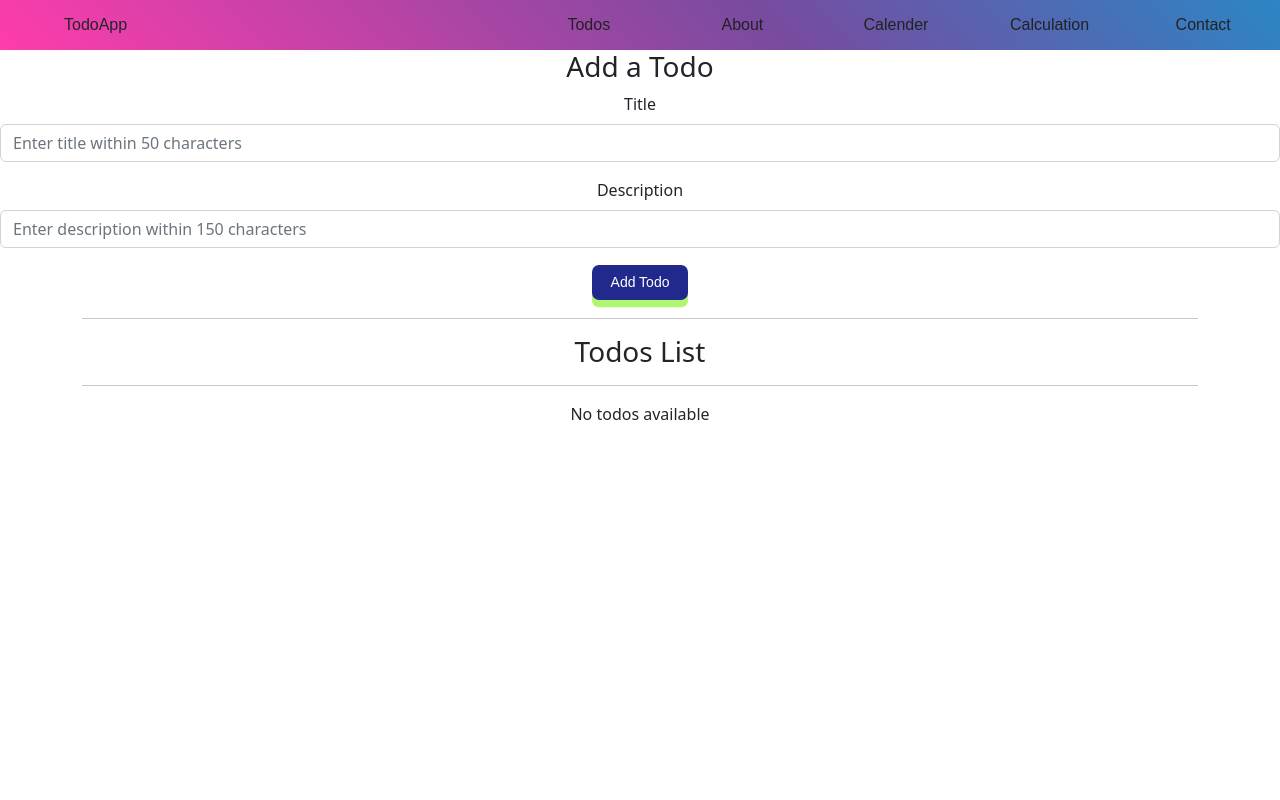
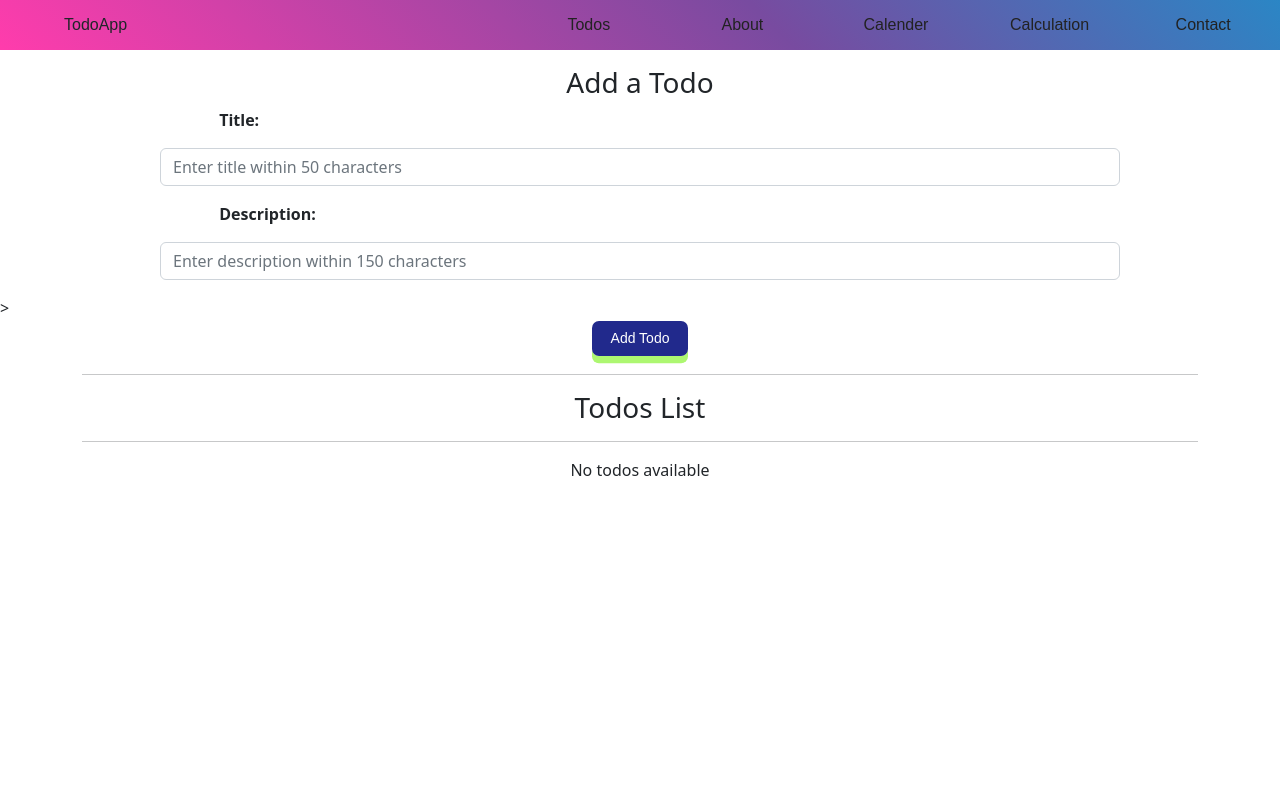
Before and after one commit to devmowais/React-TodoApp, a React (Create React App) app: page / in a window 1280 px wide. Shown: the top 800 px of the page. Built offline with nearby package versions, Linux system fonts and the light colour scheme.

Commit message:
updating...

```diff
--- a/src/App.css
+++ b/src/App.css
@@ -332,10 +332,10 @@ header {
 
 
 /* AddTodo */
-
+/*
 .addContainer {
   text-align: center;
-}
+} */
 
 
 .title {
@@ -368,7 +368,7 @@ header {
 }
 
 /* +++++++++++++++++++| Calender |+++++++++++++++++++ */
-.calender {
+.calendar {
   text-align: center;
   height: 72.5vh;
 
@@ -387,3 +387,10 @@ header {
   height: 72.5vh;
 
 }
+
+.form-label {
+
+  margin-left: 13.7vh;
+  margin-bottom: 0px;
+  font-weight: bold;
+}
--- a/src/App.js
+++ b/src/App.js
@@ -5,7 +5,7 @@ import Footer from './components/footer';
 import React, { useState, useEffect } from 'react';
 import { AddTodo } from './components/todoItems';
 import { About } from './components/About';
-import { Calender } from './components/Calender';
+import { Calendar } from './components/Calendar';
 import { Calculation } from './components/Calculation';
 import { Contact } from './components/Contact';
 
@@ -87,7 +87,7 @@ function App() {
 
           }/>
           <Route exact path="/about" element={<About />}/>
-          <Route exact path="/calender" element={<Calender />}/>
+          <Route exact path="/calender" element={<Calendar />}/>
           <Route exact path="/calculation" element={<Calculation />}/>
           <Route exact path="/contact" element={<Contact />}/>
 
--- /dev/null
+++ b/src/components/Calendar.js
@@ -0,0 +1,13 @@
+import React from 'react'
+
+
+
+export const Calendar = () => {
+  return (
+    <>
+    <div className="calendar">
+        Calendar here
+    </div>
+  </>
+  )
+}
--- a/src/components/Calender.js
+++ /dev/null
@@ -1,7 +0,0 @@
-import React from 'react'
-
-export const Calender = () => {
-  return (
-    <div className='calender'>Calender here</div>
-  )
-}
--- a/src/components/todoItems.js
+++ b/src/components/todoItems.js
@@ -23,21 +23,27 @@ export const AddTodo = ({ addTodo }) => {
   return (
     <>
       <div className='addContainer'>
-        <h3>Add a Todo</h3>
+        <h3 className='text-center mt-3'>Add a Todo</h3>
 
         <Form onSubmit={submit}>
           <Form.Group className="mb-3">
-            <Form.Label className='title'>Title</Form.Label>
-            <Form.Control className='w-100 form-control ' maxLength="50" type="text" value={title} onChange={(e) => setTitle(e.target.value)} placeholder="Enter title within 50 characters" />
+            <div className='form-label'><Form.Label className='title'>Title:</Form.Label></div>
+            <div className='f-c'>
+              <Form.Control className='w-75 mx-auto' maxLength="50" type="text" value={title} onChange={(e) => setTitle(e.target.value)} placeholder="Enter title within 50 characters" />
+            </div>
           </Form.Group>
 
           <Form.Group className="mb-3">
-            <Form.Label>Description</Form.Label>
-            <Form.Control className='w-100 form-control ' maxLength="150" type="text" value={desc} onChange={(e) => setDesc(e.target.value)} placeholder="Enter description within 150 characters" />
-          </Form.Group>
-          <button className="btn-add" type="submit">
-            Add Todo
-          </button>
+            <div className='form-label'><Form.Label className='description '>Description:</Form.Label> </div>
+            <div className='f-c'>
+              <Form.Control className='w-75 mx-auto' maxLength="150" type="text" value={desc} onChange={(e) => setDesc(e.target.value)} placeholder="Enter description within 150 characters" />
+            </div>
+          </Form.Group>>
+          <div className='text-center'>
+            <button className="btn-add " type="submit">
+              Add Todo
+            </button>
+          </div>
         </Form>
       </div >
     </>
```
